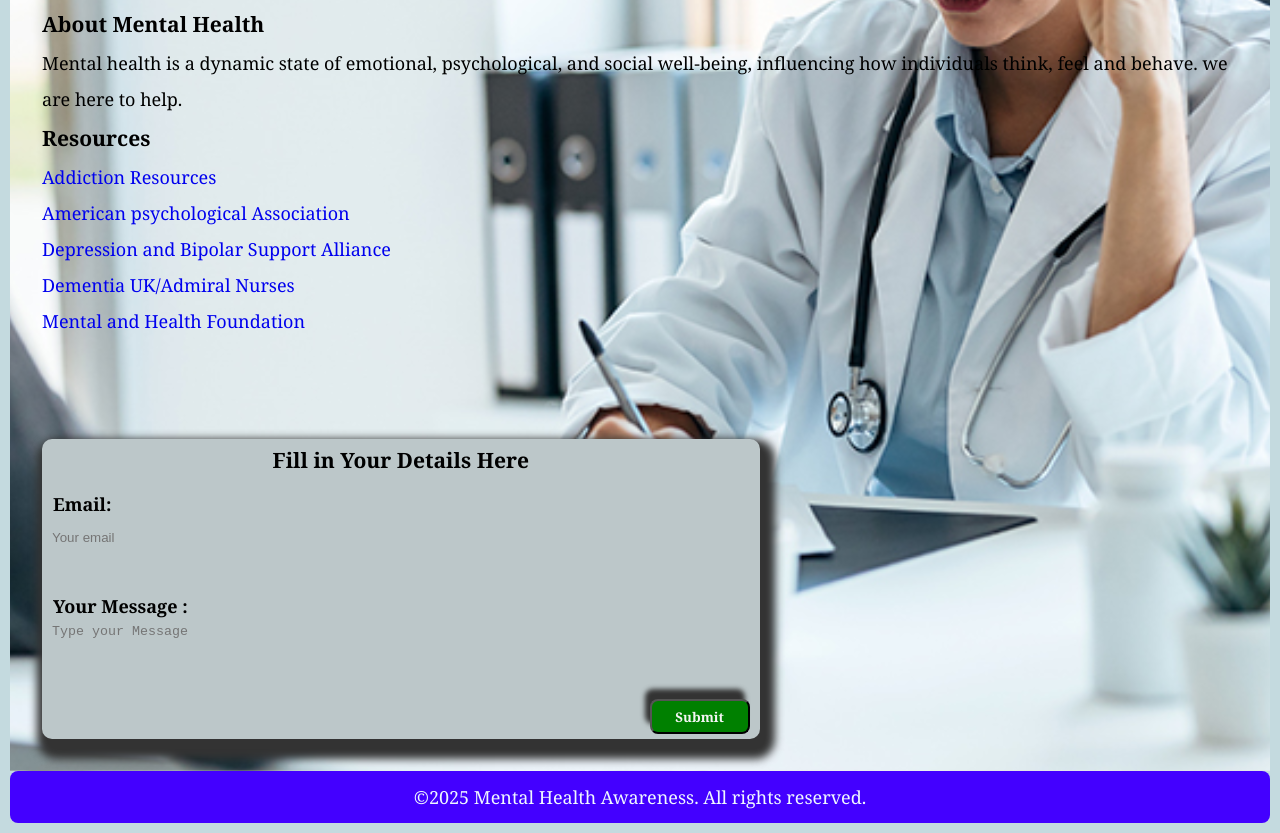
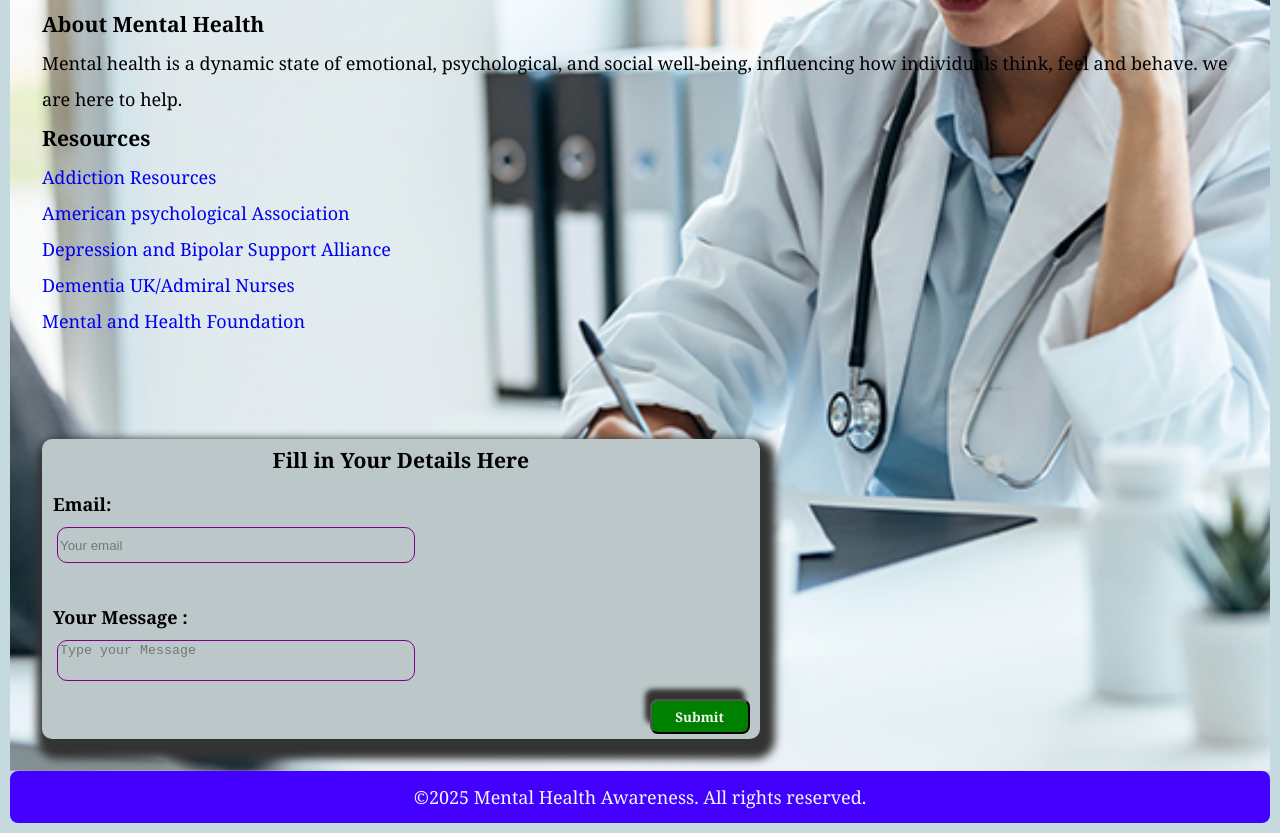
Before and after one commit to TEE-BABS/Mental-Health-Awareness-Website, a plain HTML site: page index.html in a window 1280 px wide. Shown: the part 575-1408 px from the top of the page. Drawn offline with Linux system fonts and the light colour scheme.

Commit message:
Added more better Styles

```diff
--- a/style.css
+++ b/style.css
@@ -181,7 +181,10 @@ color: black;
   border: none;
   width: 70%;
   height: 30px;
-  border-radius: 15px;
+  border-radius: 10px;
+  border: 1px solid purple;
+  margin: 5px;
+  padding: 2px;
   margin-bottom: 0px;
   color: black;
   background-color: transparent;
@@ -193,6 +196,11 @@ margin: 1px;
   border: none;
   width: 70%;
   height: 35px;
+  border-radius: 10px;
+  margin: 5px;
+  padding: 2px;
+    border: 1px solid purple;
+  margin-bottom: 0px;
   background-color: transparent;
   /* to disable the resize  symbol of textarea, type "resize:none;"*/
   resize: none;
```
Also changed, not shown: index.html (+0 -1 lines).
